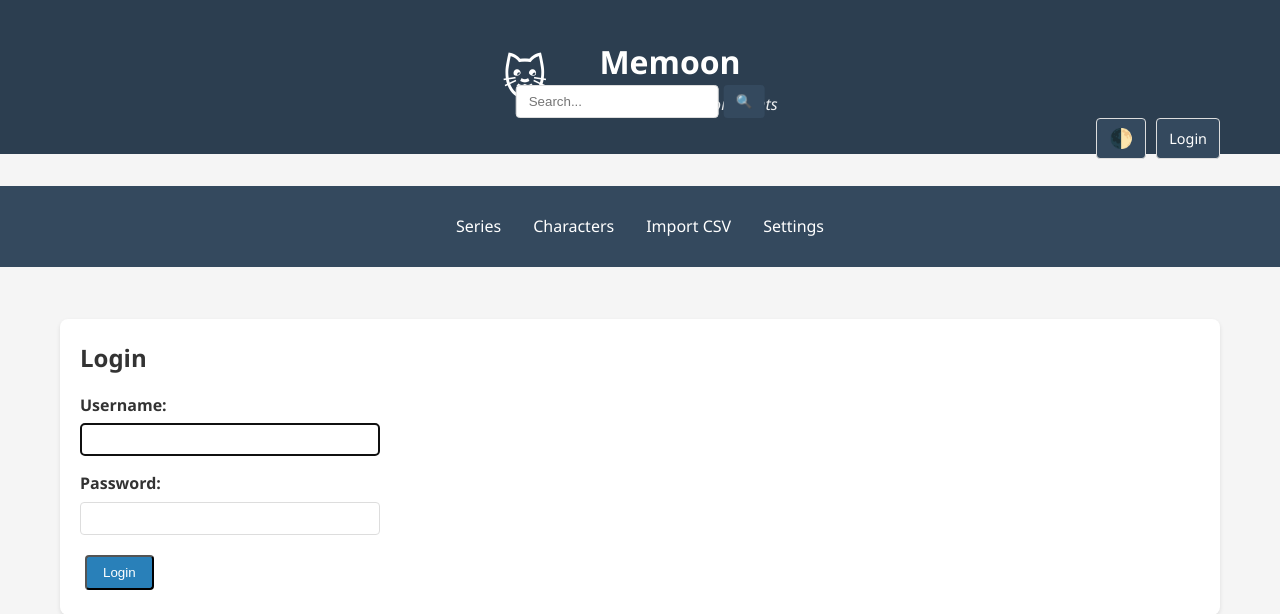
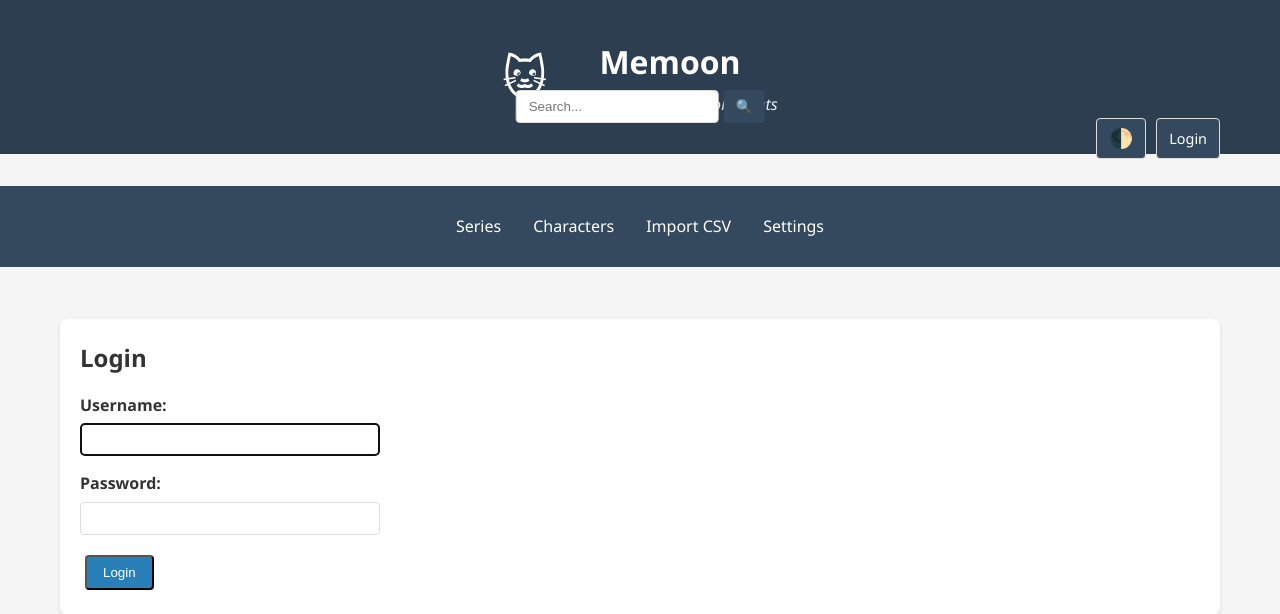
Before and after one commit to lejeunecedric/Memoon, a Django app: page /accounts/login/ in a window 1280 px wide. Shown: the top 614 px of the page. Run offline with Django 5.2, Linux system fonts and the light colour scheme.

Commit message:
fix(08-01): adjust search box to align with login button at bottom

```diff
--- a/templates/base.html
+++ b/templates/base.html
@@ -250,7 +250,7 @@
                     <p class="header-tagline">stories meet production assets</p>
                 </div>
             </div>
-            <div class="header-search" style="position: absolute; left: 50%; transform: translateX(-50%); bottom: 20px;">
+            <div class="header-search" style="position: absolute; left: 50%; transform: translateX(-50%); bottom: 15px;">
                 <form method="get" action="{% url 'series:search' %}" style="display: flex; gap: 5px;">
                     <input type="text" name="q" placeholder="Search..." value="{{ request.GET.q|default:'' }}" style="padding: 8px 12px; border: 1px solid var(--border-color); border-radius: 4px; background-color: white; color: #333; min-width: 200px;">
                     <button type="submit" style="padding: 8px 12px; background-color: var(--nav-bg); color: white; border: none; border-radius: 4px; cursor: pointer;">🔍</button>
```
